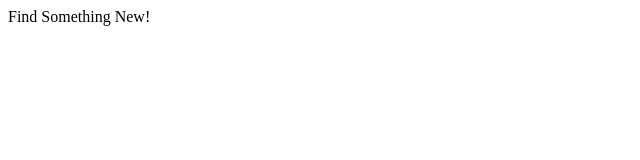
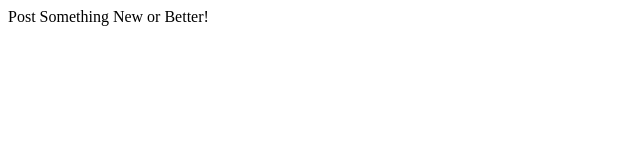
Before and after one commit to greend4y/greend4y.github.io, a plain HTML site: page index.html in a window 1280 px wide. Shown: the full height of the page, 0-640 px from the left. Drawn offline with Linux system fonts and the light colour scheme.

Commit message:
update index.html

```diff
--- a/index.html
+++ b/index.html
@@ -1,11 +1,11 @@
 <!DOCTYPE html>
 <html>
 	<head>
-		<title>Find Something New!</title>
+		<title>Post Something New or Better!</title>
 	</head>
 	<body>
 
-		Find Something New!
+		Post Something New or Better!
 
 	</body>
 </html>
```
